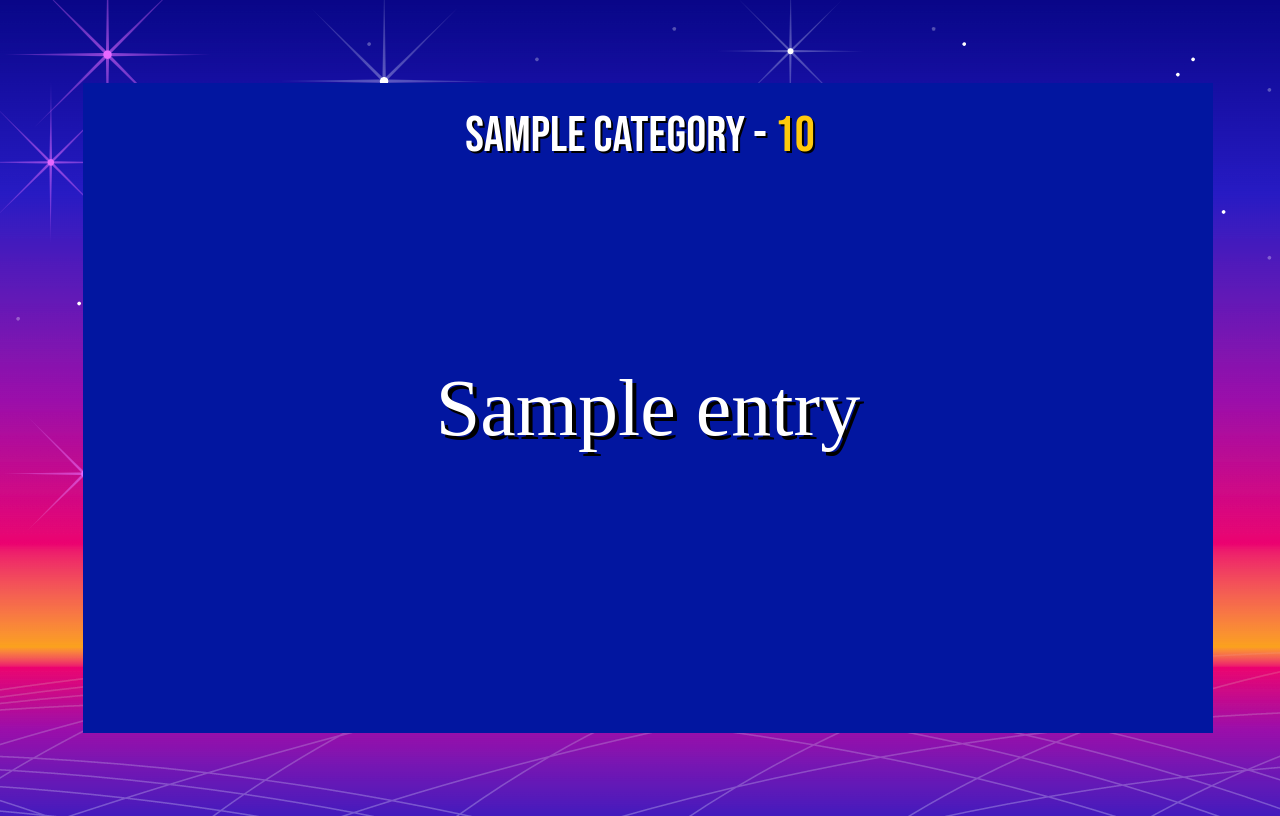
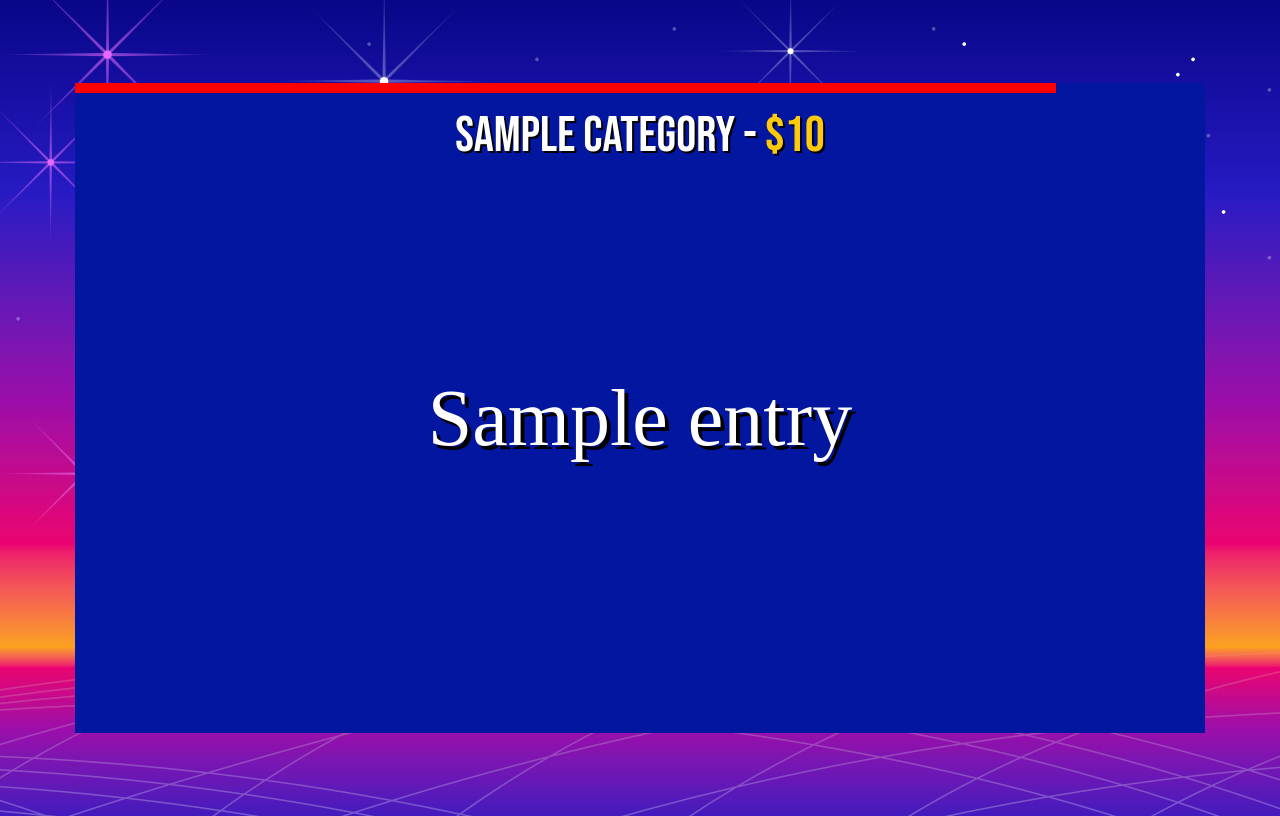
Before and after one commit to emilkovacev/Jeoparty, a Flask app: template templates/question.html in a window 1280 px wide. Run offline with Flask 3, Linux system fonts and the light colour scheme; the template is opened without the code that fills it: most values are stand-ins (such as "Sample title", 1, 10 or a date in 2020); some libraries are stand-ins or nearby versions; some web fonts are replaced.

Commit message:
added countdown timer

```diff
--- a/server.py
+++ b/server.py
@@ -49,8 +49,8 @@
 @app.route("/question/<key>")
 def render_question(key):
     entry = session.get("keys")[key]
-    session["keys"].pop(key)
-    session.modified = True
+    # session["keys"].pop(key)
+    # session.modified = True
     return render_template("question.html", entry=entry)
 
 @app.route("/complete/<key>", methods=["POST"])
--- a/static/style.css
+++ b/static/style.css
@@ -11,7 +11,7 @@
     --white: #ffffff;
 
     --block-width: 120px;
-    --block-height: 80px;
+    --block-height: 70px;
 
     --shadow-offset: 2px;
     --large-shadow-offset: 4px;
@@ -27,7 +27,6 @@
     justify-content: center;
     align-items: center;
     flex-direction: column;
-    width: 100vw;
     min-height: 100vh;
 
     background-image: url("../static/jeoparty-background.png")
@@ -85,9 +84,8 @@
 
 .box {
     background-color: var(--blue);
-    width: calc(100vw - 250px);
-    height: calc(100vh - 250px);
-    padding: 50px;
+    width: calc(100vw - 150px);
+    height: calc(100vh - 150px);
     text-align: center;
 }
 
@@ -109,6 +107,7 @@
     font-size: 80px;
     color: var(--white);
     text-shadow: var(--large-shadow-offset) var(--large-shadow-offset) var(--black);
+    padding: 50px;
 }
 
 .container {
@@ -125,3 +124,19 @@
 .disabled {
     background-color: var(--disabled-blue);
 }
+
+.title {
+    font-size: 100px;
+    color: white;
+    text-shadow: var(--large-shadow-offset) var(--large-shadow-offset) var(--black);
+}
+
+.category {
+}
+
+.bar {
+    position: relative;
+    width: 0%;
+    height: 10px;
+    background-color: red;
+}
--- a/templates/question.html
+++ b/templates/question.html
@@ -3,16 +3,18 @@
     <head>
         <link rel="stylesheet" href="/static/reset.css">
         <link rel="stylesheet" href="/static/style.css">
+        <title>Jeopardy!</title>
     </head>
     <body>
         <a id="answer" class="box hidden" href="/" key="{{ entry['key'] }}">
-            <div class="text header">{{ entry['Category'] }} - <span class="orange">{{ entry['Points'] }}</span></div>
+            <div class="text header">{{ entry['Category'] }} - <span class="orange">${{ entry['Points'] }}</span></div>
             <div class="container">
                 <div class="prompt">{{ entry['Answer'] }}</div>
             </div>
         </a>
         <div id="question" class="box hoverable">
-            <div class="text header">{{ entry['Category'] }} - <span class="orange">{{ entry['Points'] }}</span></div>
+            <div id="bar" class="bar"></div>
+            <div class="text header">{{ entry['Category'] }} - <span class="orange">${{ entry['Points'] }}</span></div>
             <div class="container">
                 <div class="prompt">{{ entry['Question'] }}</div>
             </div>
@@ -20,11 +22,15 @@
         <script>
             let question = document.getElementById("question");
             let answer = document.getElementById("answer");
+            let bar = document.getElementById("bar");
+            let i = 100.0;
 
-            question.addEventListener("click", () => {
+            function revealAnswer() {
                 question.style.display = "none";
                 answer.style.display = "block";
-            })
+            }
+
+            question.addEventListener("click", revealAnswer);
 
             answer.addEventListener("click", () => {
                 console.log("clicking");
@@ -34,6 +40,18 @@
                 xhttp.open("POST", `/complete/${key}`)
                 xhttp.send();
             })
+
+            function updateBar() {
+                if (i > 0) {
+                    i -= 0.1;
+                    bar.style.width = `${i}%`;
+                }
+                else {
+                    revealAnswer();
+                }
+            }
+
+            setInterval(updateBar, 50);
         </script>
     </body>
 </html>
```
Also changed, not shown: templates/index.html (+5 -3 lines).
